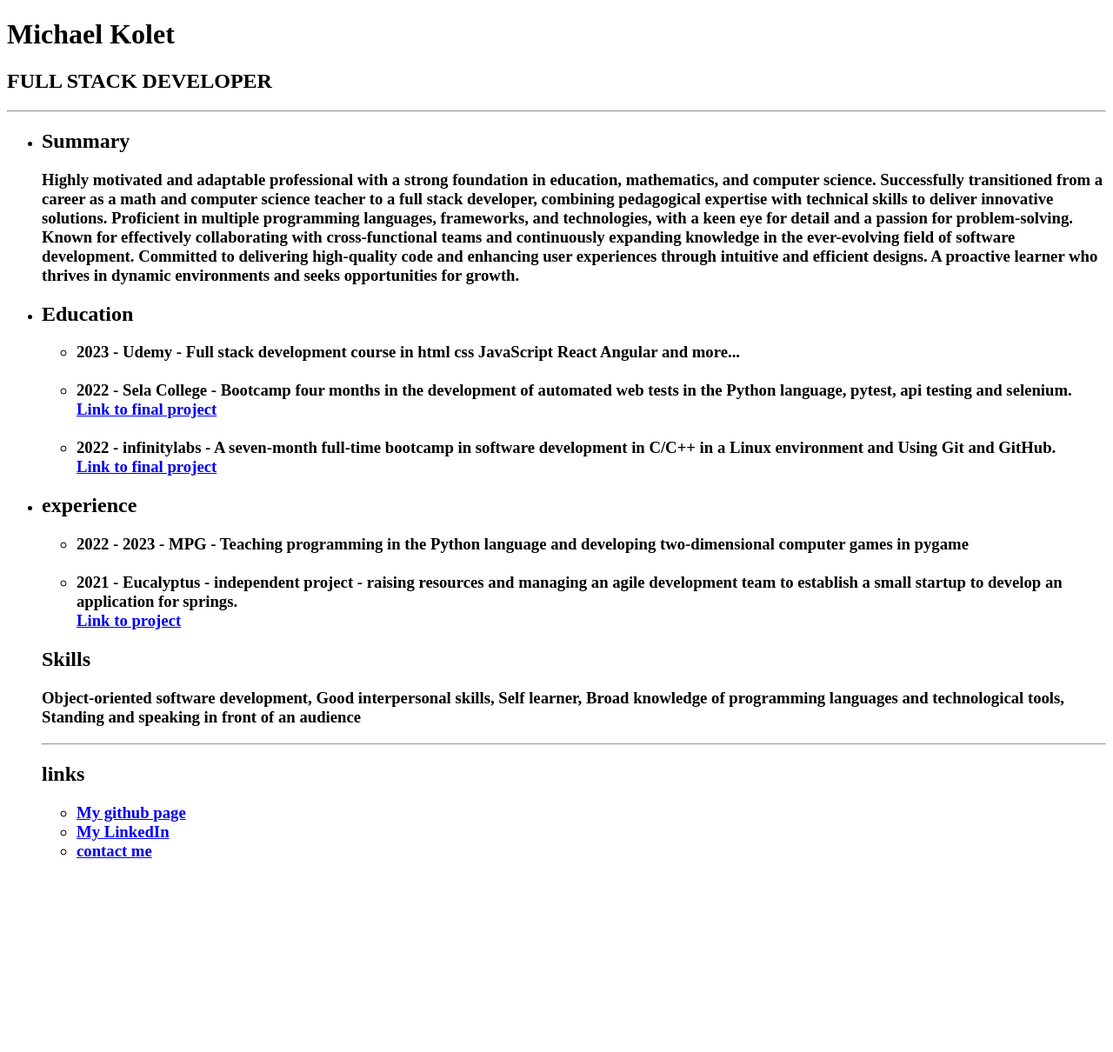
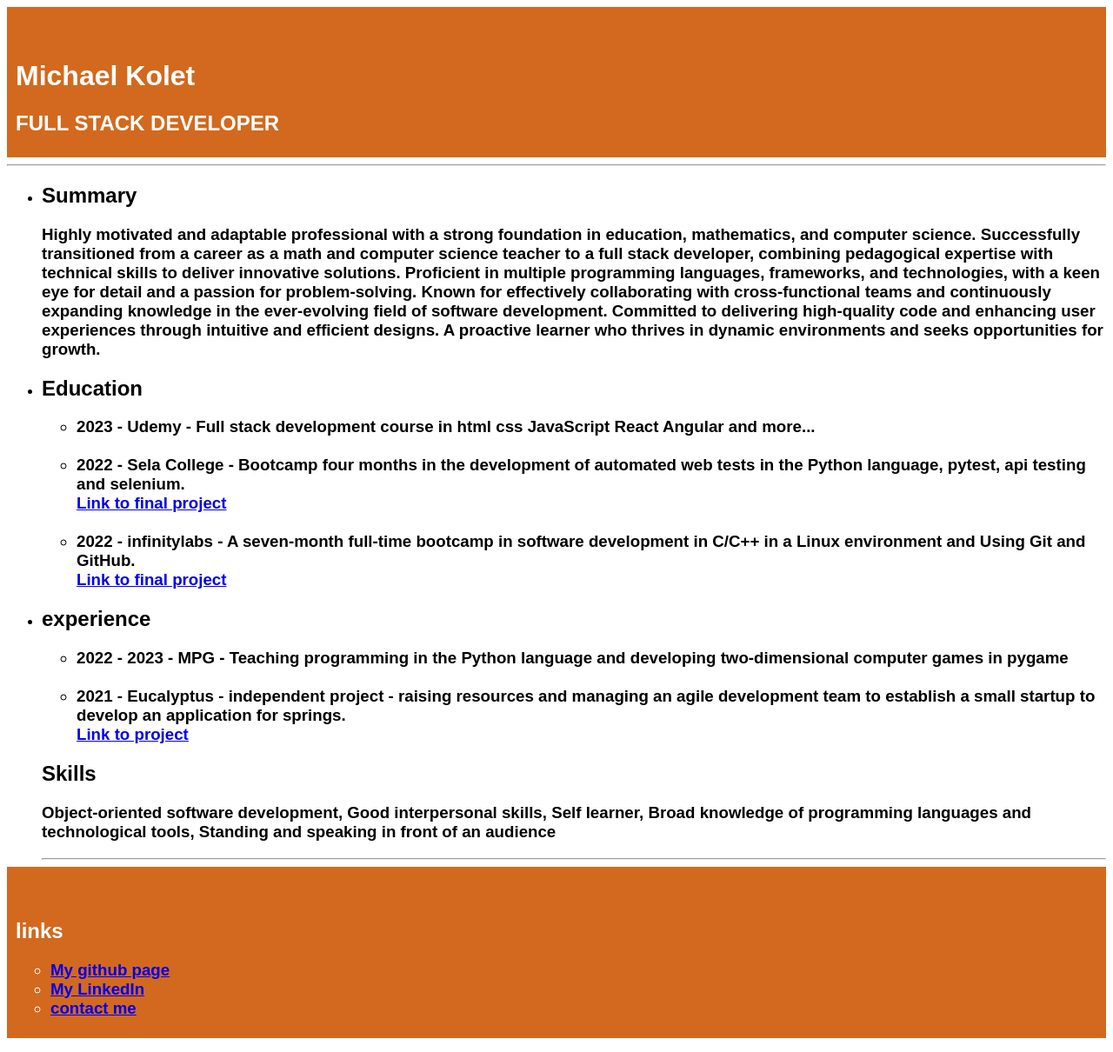
Before and after one commit to michaelkolet101/myResume, a plain HTML site: page index.html in a window 1280 px wide. Shown: the whole page at 87% size. Before the commit the page ends 1008 px from the top, so only its background shows below. Drawn offline with Linux system fonts and the light colour scheme.

Commit message:
adding css

```diff
--- a/index.html
+++ b/index.html
@@ -1,14 +1,16 @@
 <!DOCTYPE html>
 <html lang="en">
 <head>
+    <link rel="stylesheet" href="scripts\style.css">
     <meta charset="UTF-8">
     <title>My Resume</title>
 </head>
 
 <body>
-
+    <div class="header">
         <h1>Michael Kolet</h1>
-    <h2>FULL STACK DEVELOPER</h2>
+        <h2 id="myTitle">FULL STACK DEVELOPER</h2>
+    </div>
     <hr>
 
     <ul>
@@ -94,6 +96,7 @@
             Standing and speaking in front of an audience
         </h3>
         <hr>
+        <div class="footer">
             <h2>links</h2>
             <h3>
                 <ul>
@@ -110,7 +113,7 @@
                     </li>
                 </ul>
             </h3>
-
+        </div>
 
 
 
--- /dev/null
+++ b/scripts/style.css
@@ -0,0 +1,27 @@
+
+
+.header{
+    background-color: chocolate;
+    color: white;
+    padding-top: 40px;
+    padding-left: 10px;
+    padding-bottom: 5px;
+    margin-right: 0px;
+    margin-left: 0px;
+}
+
+.footer{
+    background-color: chocolate;
+    color: white;
+    padding-top: 40px;
+    padding-left: 10px;
+    padding-bottom: 5px;
+    margin-right: 0px;
+    margin-left: -40px;
+}
+
+
+
+body{
+    font-family: Metropolis,sans-serif;
+}
```
Lines whose indentation alone changed are shown as unchanged.
